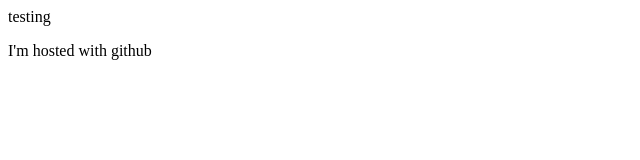
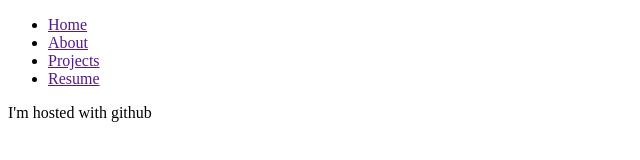
Before and after one commit to jharris-hub/portfolio, a plain HTML site: page index.html in a window 1280 px wide. Shown: the whole page, without its empty margins (0-640 px from the left). Drawn offline with Linux system fonts and the light colour scheme.

Commit message:
commit it

```diff
--- a/index.html
+++ b/index.html
@@ -2,10 +2,14 @@
 
 <html>
     <body>
-        <h>testing</h>
-            <header>
-
-            </header>
+        <header>
+            <ul>
+                <li><a href="">Home</a></li>
+                <li><a href="">About</a></li>
+                <li><a href="">Projects</a></li>
+                <li><a href="">Resume</a></li>
+            </ul>
+        </header>
         <p>I'm hosted with github</p>
     </body>
 </html>
```
